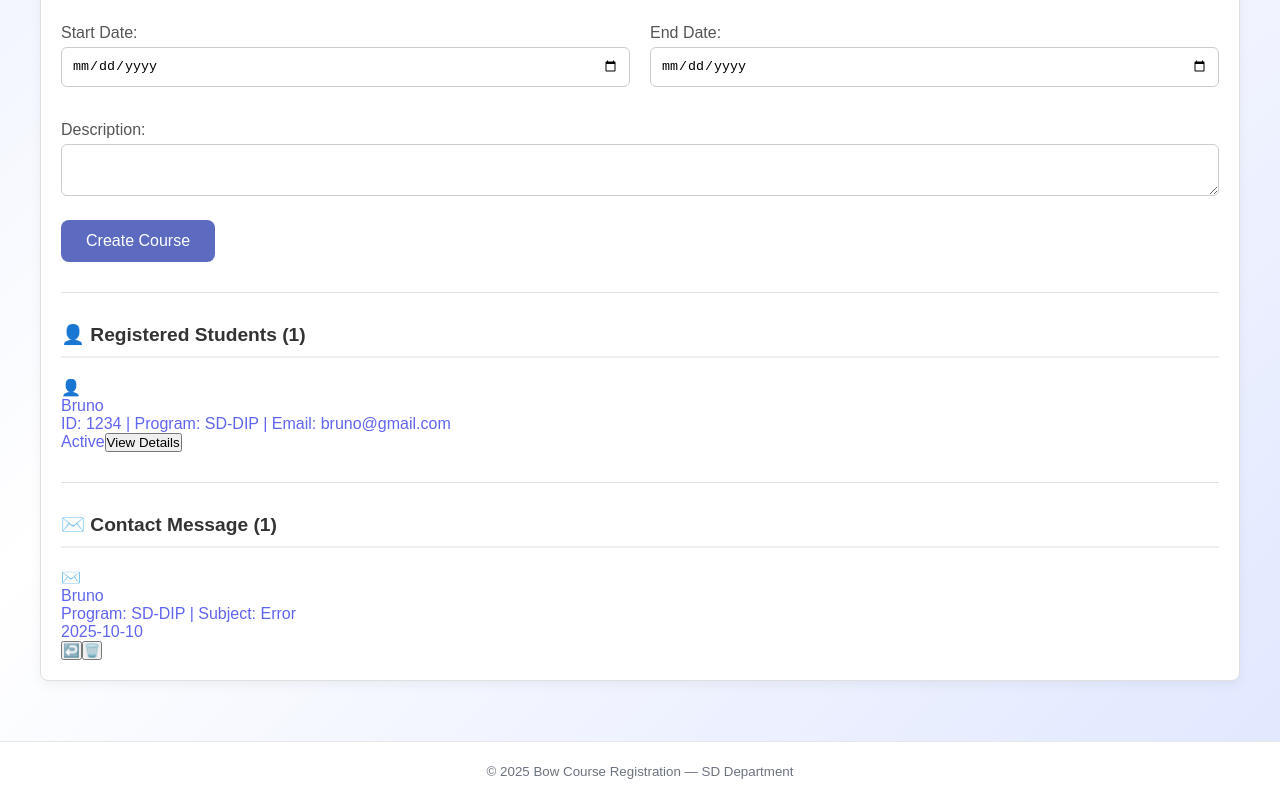
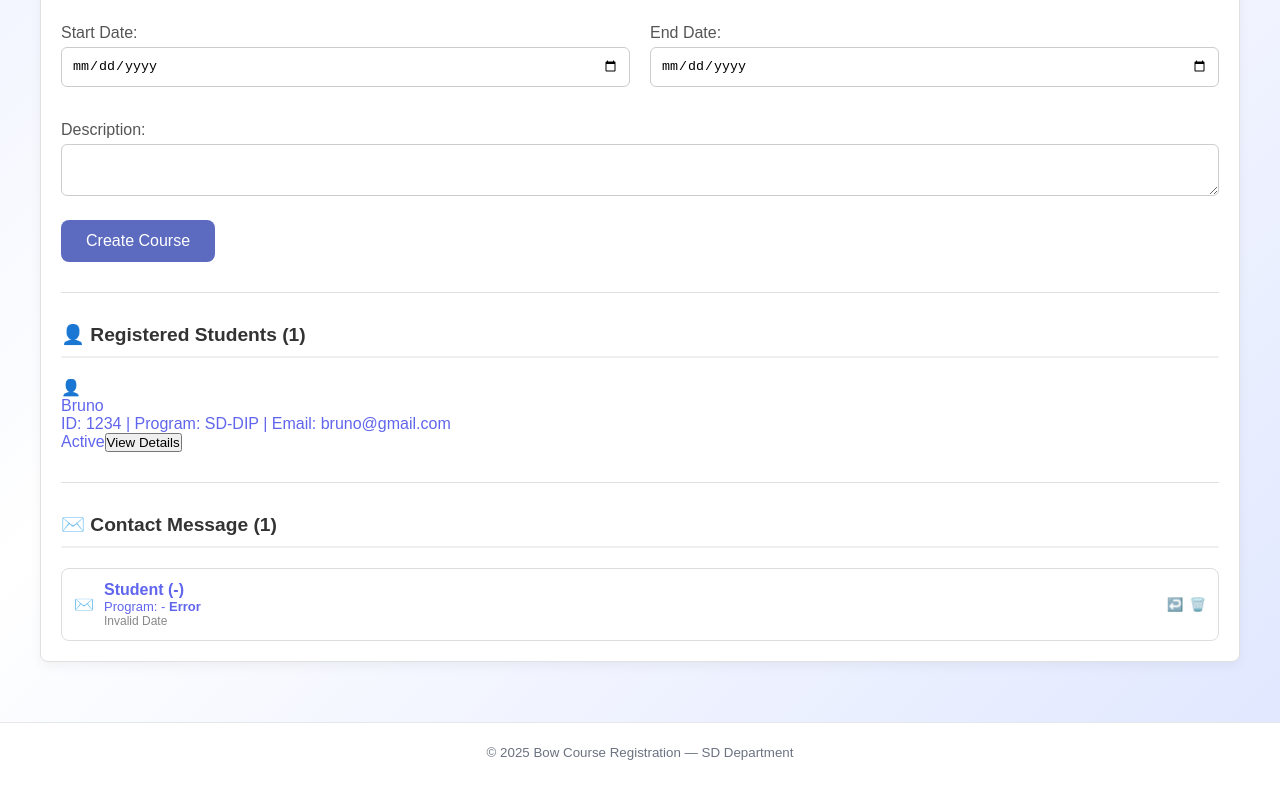
Before and after one commit to ingridtufani/BVCourse, a React (Vite) app in the folder my-react-app/: page /adminDashboard in a window 1280 px wide. Shown: the part 910-1710 px from the top of the page. Built offline with nearby package versions, Linux system fonts and the light colour scheme.

Commit message:
ContactMessage created

```diff
--- a/my-react-app/src/components/admin/ContactMessages.jsx
+++ b/my-react-app/src/components/admin/ContactMessages.jsx
@@ -1,21 +1,149 @@
-import React from 'react';
+import React, { useState } from "react";
+import { deleteMessage, updateMessage } from "../../data/messageStore";
 
-const ContactMessages = ({ messages }) => (
-    <div className="message-list">
-        {messages.map(msg => (
-            <div key={msg.id} className="message-item">
+const ContactMessages = ({ messages = [], onRefresh }) => {
+  const [openId, setOpenId] = useState(null);
+
+  if (!messages.length) {
+    return <p className="muted">No messages</p>;
+  }
+
+  const handleDelete = (id) => {
+    deleteMessage(id);
+    onRefresh?.();
+  };
+
+  const handleToggleOpen = (id) => {
+    setOpenId(openId === id ? null : id);
+    updateMessage(id, { read: true });
+    onRefresh?.();
+  };
+
+  return (
+    <div
+      className="messages-list"
+      style={{ display: "flex", flexDirection: "column", gap: 12 }}
+    >
+      {messages
+        .slice()
+        .sort((a, b) => new Date(b.createdAt) - new Date(a.createdAt))
+        .map((msg) => (
+          <div
+            key={msg.id}
+            className="message-item"
+            style={{
+              display: "flex",
+              flexDirection: "column",
+              border: "1px solid #ddd",
+              borderRadius: 8,
+              padding: 12,
+              background: msg.read ? "#fafafa" : "#fff",
+            }}
+          >
+            {/* header */}
+            <div
+              style={{
+                display: "flex",
+                alignItems: "center",
+                justifyContent: "space-between",
+                gap: 12,
+              }}
+            >
+              <div style={{ display: "flex", alignItems: "center", gap: 10 }}>
                 <span className="icon-placeholder">✉️</span>
                 <div className="message-details">
-                    <p className="message-sender">{msg.sender}</p>
-                    <p>Program: {msg.program} | Subject: {msg.subject}</p>
-                    <p className="message-date">{msg.date}</p>
+                  <p
+                    className="message-sender"
+                    style={{ margin: 0, fontWeight: 600 }}
+                  >
+                    {msg?.student?.name || "Student"} ({msg?.student?.id || "-"}
+                    )
+                  </p>
+
+                  <p style={{ margin: 0, fontSize: 13 }}>
+                    Program: {msg?.student?.program || "-"}{" "}
+                    <strong>{msg.subject}</strong>
+                  </p>
+
+                  <p
+                    className="message-date"
+                    style={{ fontSize: 12, color: "#888" }}
+                  >
+                    {new Date(msg.createdAt).toLocaleString()}
+                  </p>
                 </div>
-                <div className="message-actions">
-                    <button className="action-reply">↩️</button>
-                    <button className="action-delete">🗑️</button>
-                </div>
+              </div>
+
+              <div
+                className="message-actions"
+                style={{ display: "flex", gap: 6 }}
+              >
+                <button
+                  className="action-reply"
+                  title="View Details"
+                  onClick={() => handleToggleOpen(msg.id)}
+                  style={{
+                    border: "none",
+                    background: "transparent",
+                    cursor: "pointer",
+                  }}
+                >
+                  {openId === msg.id ? "👁️" : "↩️"}
+                </button>
+                <button
+                  className="action-delete"
+                  title="Delete"
+                  onClick={() => handleDelete(msg.id)}
+                  style={{
+                    border: "none",
+                    background: "transparent",
+                    cursor: "pointer",
+                  }}
+                >
+                  🗑️
+                </button>
+              </div>
             </div>
+
+            {/* body */}
+            {openId === msg.id && (
+              <div
+                className="message-body"
+                style={{
+                  marginTop: 10,
+                  padding: 8,
+                  background: "#f5f5f5",
+                  borderRadius: 6,
+                  whiteSpace: "pre-wrap",
+                  fontSize: 14,
+                }}
+              >
+                {msg.message}
+              </div>
+            )}
+          </div>
         ))}
     </div>
-);
+  );
+};
+
+//   <div className="message-list">
+//     {messages.map((msg) => (
+//       <div key={msg.id} className="message-item">
+//         <span className="icon-placeholder">✉️</span>
+//         <div className="message-details">
+//           <p className="message-sender">{msg.sender}</p>
+//           <p>
+//             Program: {msg.program} | Subject: {msg.subject}
+//           </p>
+//           <p className="message-date">{msg.date}</p>
+//         </div>
+//         <div className="message-actions">
+//           <button className="action-reply">↩️</button>
+//           <button className="action-delete">🗑️</button>
+//         </div>
+//       </div>
+//     ))}
+//   </div>
+// );
 export default ContactMessages;
```
